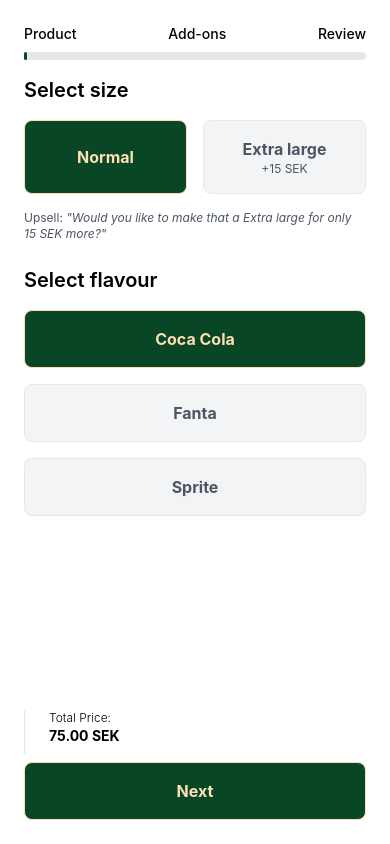
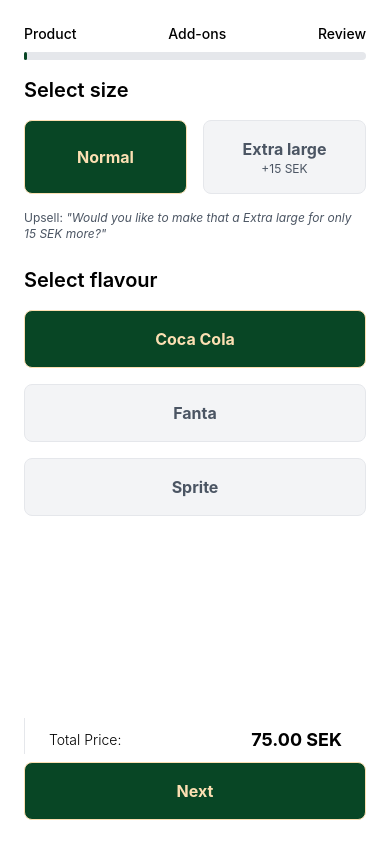
Before and after one commit to benjidotdev/qopla-product-checkout, a React (Create React App) app: page / in a window 390 px wide. Built offline with nearby package versions, Linux system fonts and the light colour scheme.

Commit message:
update error handling and README

```diff
--- a/src/components/error-boundary/ErrorBoundary.tsx
+++ b/src/components/error-boundary/ErrorBoundary.tsx
@@ -1,5 +1,4 @@
 import React from "react";
-import errorHandler from "../../utils/error-handler";
 import ErrorIndicator from "../indicators/error-indicator/ErrorIndicator";
 
 interface ErrorBoundaryProps {
@@ -14,24 +13,20 @@
   }
 
   componentDidCatch(error: Error) {
-    this.setState({ error: error.message });
-    errorHandler(error);
+    // This is where I would send the error to a logging service
+    this.setState({ hasError: true, error: error.message });
   }
 
   render() {
-    try {
-      return this.props.children;
-    } catch (error) {
-      if (error instanceof Error) {
-        this.setState({ hasError: true, error: error.message });
-      }
+    if (this.state.hasError) {
+      return (
+        <div className="h-screen bg-bg-image bg-cover bg-fixed bg-center bg-no-repeat flex items-center justify-center">
+          <ErrorIndicator error={this.state.error} />
+        </div>
+      );
     }
 
-    if (this.state.hasError) {
-      return <ErrorIndicator error={this.state.error} />;
-    }
-
-    return null;
+    return this.props.children;
   }
 }
 
--- a/src/components/product/Product.tsx
+++ b/src/components/product/Product.tsx
@@ -57,12 +57,12 @@
   return (
     <div className="flex flex-col bg-white w-full md:max-w-3xl lg:w-[80%] lg:max-w-[1280px] h-full md:max-h-[80%] md:rounded-xl shadow-2xl p-6 my-12 gap-2 md:gap-6">
       <ProgressBar currentStep={currentStep} totalSteps={totalSteps} />
-      <div className="flex flex-1 flex-col md:flex-row md:gap-6 overflow-y-scroll">
+      <div className="flex flex-1 flex-col md:flex-row md:gap-6 overflow-y-scroll hide-scrollbars">
         <AnimatePresence mode="wait">
           {currentStep !== totalSteps && (
             <motion.div
               key="stepComponent"
-              className="step-component"
+              className="hide-scrollbars"
               initial={{
                 height: window.innerWidth < 768 ? (isBackTransition ? 0 : "100%") : "auto",
                 width: window.innerWidth < 768 ? "100%" : isBackTransition ? 0 : "66.6667%",
@@ -107,12 +107,12 @@
           key="overview"
           className="sticky top-0"
           initial={{
-            width: window.innerWidth < 768 || currentStep === totalSteps ? "100%" : "33.3333%"
-        }}
+            width: window.innerWidth < 768 || currentStep === totalSteps ? "100%" : "33.3333%",
+          }}
           animate={{
             width: window.innerWidth < 768 || currentStep === totalSteps ? "100%" : "33.3333%",
-            height: currentStep === totalSteps ? "100%" : "auto"
-        }}
+            height: currentStep === totalSteps ? "100%" : "auto",
+          }}
           transition={{
             width: { duration: 0.5, ease: "easeIn" },
             opacity: { duration: 0.3, ease: "easeIn" },
--- a/src/components/product/overview/Overview.tsx
+++ b/src/components/product/overview/Overview.tsx
@@ -12,7 +12,14 @@
   finalStep: boolean;
 }
 
-const Overview = ({ selectedSize, selectedFlavour, selectedAddOns, totalPrice, additionalData, finalStep }: OverviewProps) => {
+const Overview = ({
+  selectedSize,
+  selectedFlavour,
+  selectedAddOns,
+  totalPrice,
+  additionalData,
+  finalStep,
+}: OverviewProps) => {
   const getFormattedAddonPrefix = (group: SelectedAddOnGroup) => {
     if (group.groupTitle === "To remove") {
       return `-`;
@@ -64,7 +71,8 @@
   };
 
   return (
-    <div className="flex flex-col md:h-full w-full px-6 border-l border-gray-200 mt-2 md:mt-0">
+    <div className="flex flex-col h-full w-full px-6 border-l border-gray-200 mt-2 md:mt-0">
+      <div className="flex flex-1 flex-col">
         <div className={clsx(!finalStep ? "hidden md:flex" : "flex", "flex-col mb-2")}>
           <span className="text-xs md:text-sm font-light">Size:</span>
           <span className="text-sm md:text-lg font-bold">{selectedSize.name}</span>
@@ -73,12 +81,13 @@
           <span className="text-xs md:text-sm font-light">Flavour:</span>
           <span className="text-sm md:text-lg font-bold">{selectedFlavour.name}</span>
         </div>
-      <div className={clsx(!finalStep ? "hidden md:flex" : "flex md:flex-1 mb-6")}>
+        <div className={clsx(!finalStep ? "hidden md:flex" : "flex md:flex-1")}>
           <ul>{sortedSelectedAddOns.map(renderAddOns)}</ul>
         </div>
-      <div className="flex flex-col mb-2">
-        <span className="text-xs md:text-sm font-light">Total Price:</span>
-        <span className="text-sm md:text-lg font-bold">
+      </div>
+      <div className="flex md:flex-col items-center md:items-start justify-between md:justify-end mb-2 md:mb-0">
+        <span className="text-sm font-light">Total Price:</span>
+        <span className="text-lg font-bold">
           {totalPrice.toFixed(2)} {CURRENCY_CODE}
         </span>
       </div>
--- a/src/index.css
+++ b/src/index.css
@@ -15,14 +15,13 @@
   background: #084625;
 }
 
-.step-component {
+.hide-scrollbars {
   position: relative;
   overflow-y: auto;
-  background-color: #fff;
   scrollbar-width: none; /* for Firefox */
   -ms-overflow-style: none; /* for IE and Edge */
 }
 
-.step-component::-webkit-scrollbar {
+.hide-scrollbars::-webkit-scrollbar {
   display: none; /* for Chrome and Safari */
 }
--- a/src/modules/product.ts
+++ b/src/modules/product.ts
@@ -1,5 +1,4 @@
 import { Product, AdditionalData } from "../types/products";
-import errorHandler from "../utils/error-handler";
 import { mockProductData } from "../data/mock-product-data";
 import { DELAY, FAIL_RATE } from "../constants";
 
@@ -11,30 +10,20 @@
 type PartialGetProductResponse = Partial<GetProductResponse>;
 
 const delay = (ms: number) => new Promise(resolve => setTimeout(resolve, ms));
-
 const failRandomly = Math.random() < FAIL_RATE;
 
 const getProduct = async (id: string): Promise<PartialGetProductResponse> => {
-  try {
   if (!id) {
-      errorHandler(new Error("Product ID is required"));
+    throw new Error("Product ID is required");
   }
 
   await delay(DELAY);
 
   if (failRandomly) {
-      errorHandler(new Error("Mock API request failed"));
+    throw new Error("Mock API request failed");
   }
 
   return mockProductData;
-  } catch (error) {
-    if (error instanceof Error) {
-      errorHandler(error);
-    } else {
-      errorHandler(new Error("Unknown error"));
-    }
-    throw error;
-  }
 };
 
 export { getProduct };
--- a/src/utils/error-handler.ts
+++ /dev/null
@@ -1,7 +0,0 @@
-const errorHandler = (error: Error) => {
-  console.error(error);
-  // Log error to server or analytics platform
-  throw error;
-};
-
-export default errorHandler;
```
Also changed, not shown: src/constants.ts (line endings or trailing spaces), 1 other file (tests, documents, lock files or other folders). Lines whose indentation alone changed are shown as unchanged.
